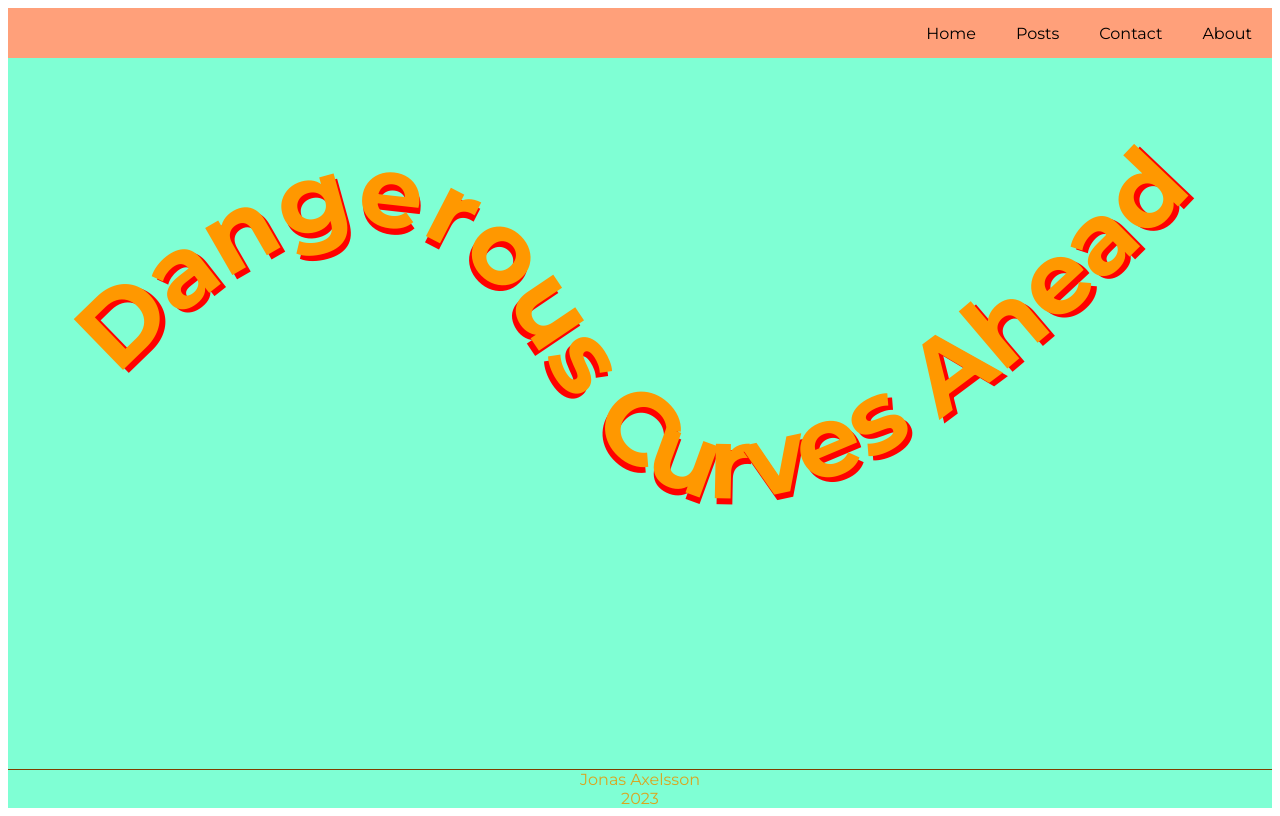
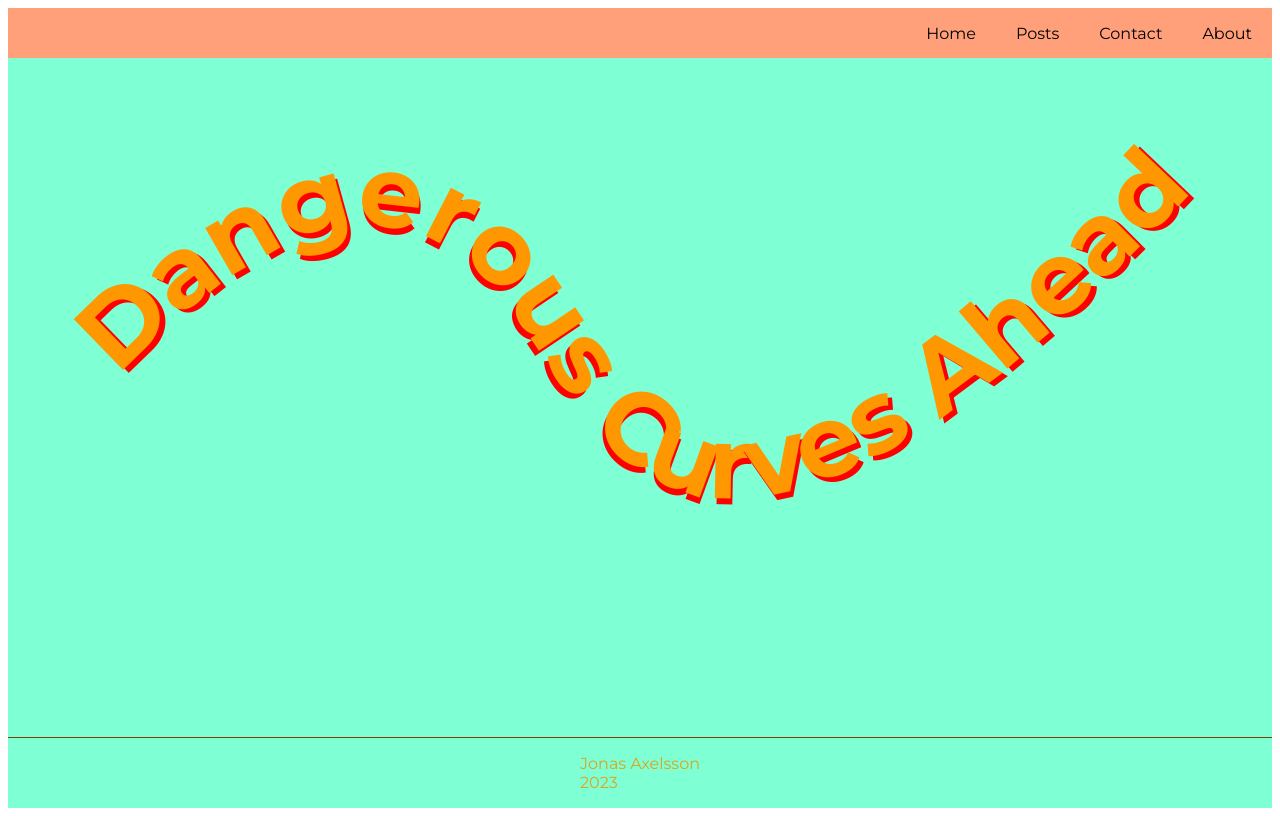
Before and after one commit to jpaxelsson/bike-blog, a Gatsby site: page / in a window 1280 px wide. Built offline with nearby package versions, Linux system fonts and the light colour scheme; Gatsby itself is replaced by a stand-in of ours.

Commit message:
increased footer size t align with btttons

```diff
--- a/src/components/Footer.jsx
+++ b/src/components/Footer.jsx
@@ -5,7 +5,7 @@ const Footer = () => {
     <footer>
         {/* <h4>Jonas Axelsson<br/>{new Date().getFullYear()}</h4> */}
         {/* <p>Jonas Axelsson<br/>{new Date().getFullYear()}</p> */}
-        <p>Jonas Axelsson</p><p>{new Date().getFullYear()}</p>
+        <p>Jonas Axelsson<br/>{new Date().getFullYear()}</p>
         <div id="scroll-to-top"><a href="#">Up!</a></div>
     </footer>
     </>
--- a/src/style/style.css
+++ b/src/style/style.css
@@ -35,8 +35,8 @@ footer {
 }
 
 footer p {
-    margin-top: 0px;
-    margin-bottom: 0px;
+    /* margin-top: 0px;
+    margin-bottom: 0px; */
     color: goldenrod;
 }
 
@@ -429,7 +429,7 @@ footer p {
     font-weight: bolder;
     font-size: 20px;
     background-color: #ffffff;
-    padding: 6px 12px 6px 12px;
+    padding: 6px 20px 6px 20px;
     border-radius: 10px;
     opacity: 70%;
 }
```
